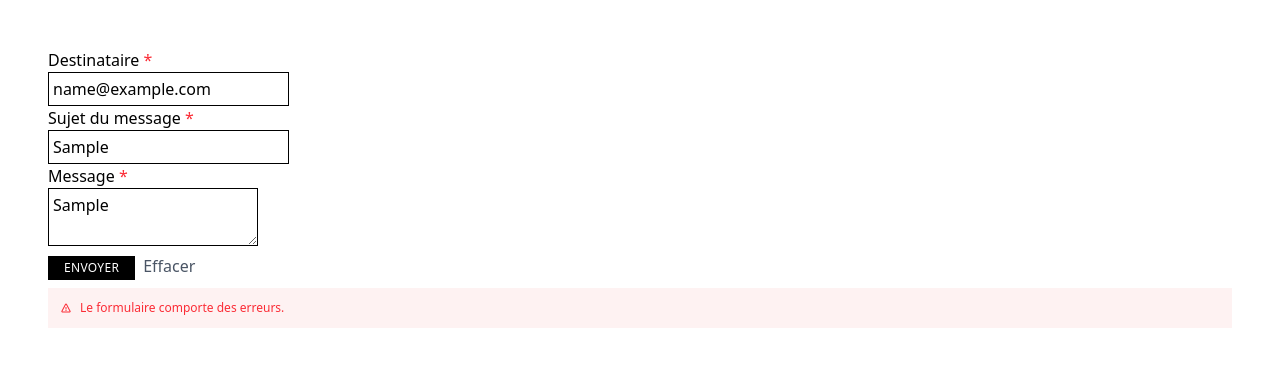
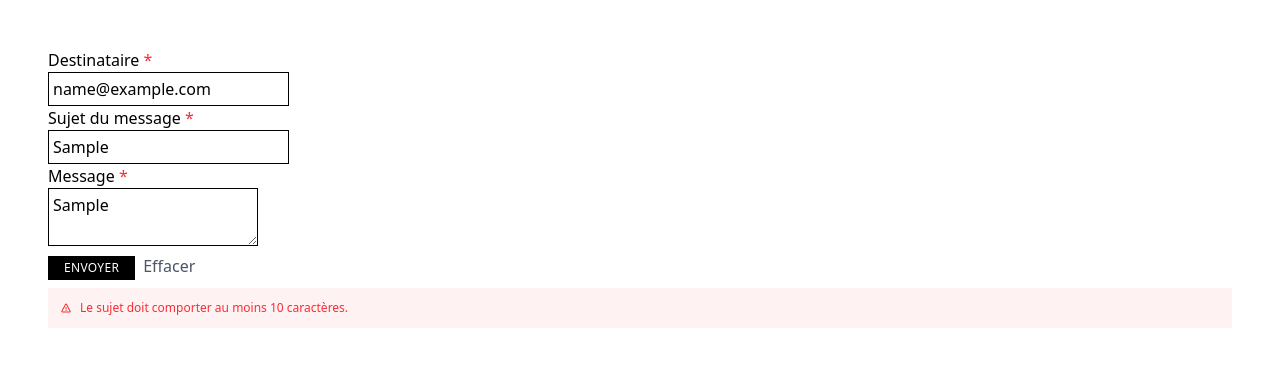
Before and after one commit to ikouelabs/ikoue-academy-react, a React (Vite) app: page / in a window 1280 px wide. Both pictures are taken after typing "name@example.com", "Sample", "Sample" into the empty fields and a click on the button "ENVOYER". Shown: the top 366 px of the page. Built offline with nearby package versions, Linux system fonts and the light colour scheme.

Commit message:
Forms: validation and state

```diff
--- a/src/06/Form02.tsx
+++ b/src/06/Form02.tsx
@@ -37,7 +37,9 @@ export default function Form02() {
       // Envoyer au backend
       // Gérer les messages d'erreur
 
-      if (form.subject.length < 10) {
+      if (form.to.includes("@gmail.com")) {
+        setError("Le destinataire ne peut pas être une adresse Gmail.");
+      }else if (form.subject.length < 10) {
         setError("Le sujet doit comporter au moins 10 caractères.");
       } else {
         setError("");
@@ -106,7 +108,7 @@ export default function Form02() {
           {error && (
             <div className="bg-red-50  p-3 text-red-500 text-xs flex items-center space-x-2">
             <BiError />
-            <span>Le formulaire comporte des erreurs.</span>
+            <span>{error}</span>
           </div>)}
         </div>
     )
```
